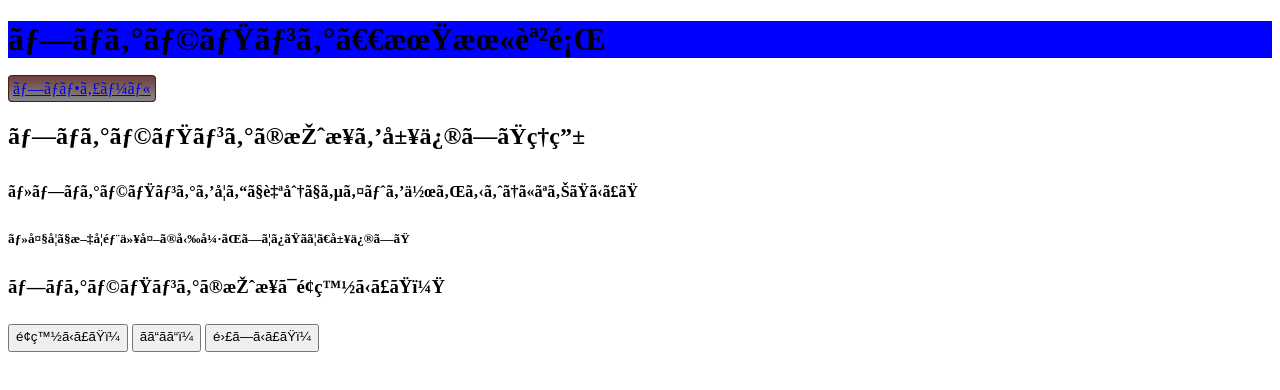
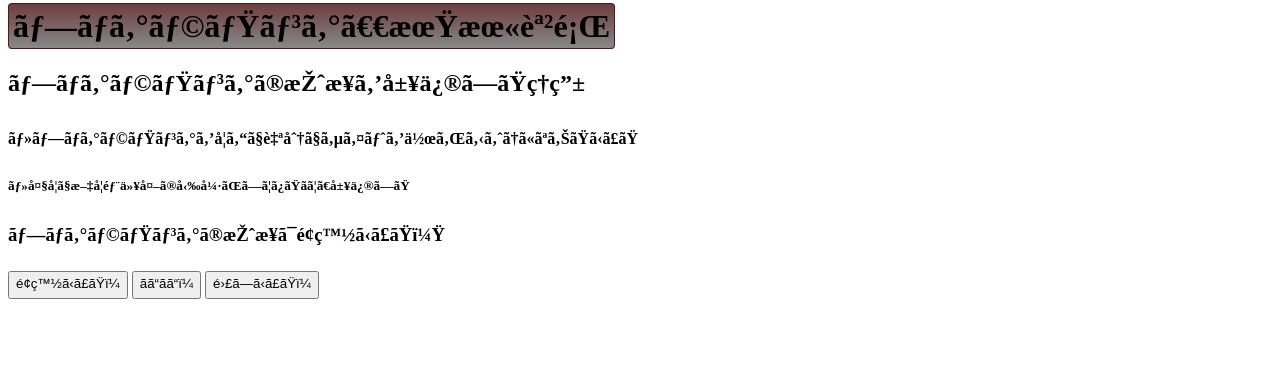
Before and after one commit to Soka7835/Akio-soka.github.io, a plain HTML site: page index.html in a window 1280 px wide. Drawn offline with Linux system fonts and the light colour scheme.

Commit message:
Add files via upload

```diff
--- a/base.css
+++ b/base.css
@@ -1,12 +1,12 @@
 @charset "uft-8";
-#menu > ul{
+h1{
     /* 行間記号を指定するプロパティ */
     list-style: none;
     /* パディング(コンテンツとボーダーの間のスペース)のサイズを指定するプロパティ */
     padding-left: 0px;
 }
 
-#menu>ul>li{
+h1{
     /*ブロック要素をインライン要素に変更する  */
     display: inline;
     /* マージン(隣接する要素同士のスペース)のサイズを指定するプロパティ */
@@ -20,7 +20,3 @@
     /* 背景色：グラデーション */
     background: linear-gradient(#6e3e3e,#888);
     }
-
-h1{
-    background-color: blue;
-}
--- a/index.html
+++ b/index.html
@@ -10,12 +10,7 @@
     <body>
         <header>
             <h1>プログラミング　期末課題</h1>
-            <nav id="menu">
-                <ul>
-                     <li> <a href="../Kimatu 課題/期末.html">プロフィール</a></li>
 
-                </ul>
-            </nav>
         </header>
 
         <div>
```
